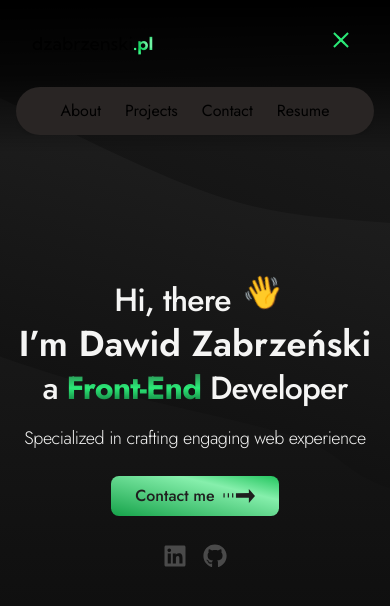
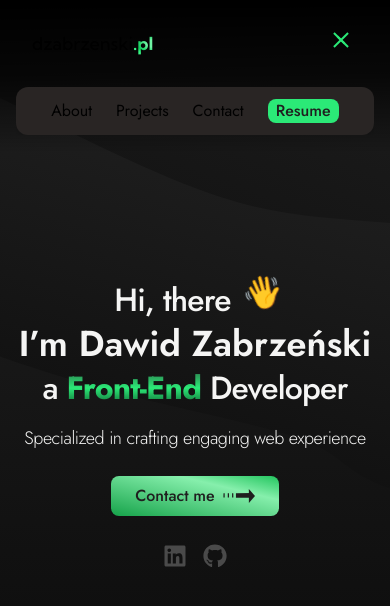
Before and after one commit to dawidzabrzenski/web-portfolio, a React (Vite) app: page / in a window 390 px wide. Both pictures are taken after a click on the button "Burger Icon for Navbar". Shown: the top 606 px of the page. Built offline with nearby package versions, Linux system fonts and the light colour scheme.

Commit message:
Some navbar tweaks, like resume button

```diff
--- a/src/components/BurgerIcon.jsx
+++ b/src/components/BurgerIcon.jsx
@@ -1,6 +1,6 @@
 import { motion, MotionConfig } from "framer-motion";
 
-function BurgerIcon({ value, setValue }) {
+function BurgerIcon({ value, setValue, setNavbarExpanded }) {
   return (
     <MotionConfig
       transition={{
@@ -10,7 +10,10 @@ function BurgerIcon({ value, setValue }) {
     >
       <motion.button
         initial={false}
-        onClick={() => setValue((cur) => !cur)}
+        onClick={() => {
+          setValue((cur) => !cur);
+          setNavbarExpanded(false);
+        }}
         className="relative h-12 w-12 rounded-full transition-colors focus:outline-none"
         animate={value ? "open" : "close"}
         aria-label="Burger Icon for Navbar"
--- a/src/components/Navbar.jsx
+++ b/src/components/Navbar.jsx
@@ -7,13 +7,14 @@ import ButtonRotating from "./ButtonRotating";
 
 function Navbar() {
   const [active, setActive] = useState(false);
+  const [isExpanded, setIsExpanded] = useState(false);
 
   return (
     <nav className="fixed top-0 z-40 w-full overflow-hidden bg-gradient-to-b from-black via-black/70 px-4 py-4 md:pt-8">
       <div className="grid w-full grid-cols-8 items-center px-4 md:grid-cols-12 md:px-12">
         <h2 className="col-span-7 text-start text-lg md:col-span-4 md:text-2xl">
           <p
-            className="font-kumbh inline-block font-medium hover:cursor-pointer"
+            className="inline-block font-kumbh font-medium hover:cursor-pointer"
             onClick={() => scrollToSection("home")}
           >
             dzabrzenski
@@ -38,21 +39,26 @@ function Navbar() {
         </div>
 
         <div className="grid-row col-span-1 md:hidden">
-          <BurgerIcon value={active} setValue={setActive} />
+          <BurgerIcon
+            value={active}
+            setValue={setActive}
+            setNavbarExpanded={setIsExpanded}
+          />
         </div>
       </div>
 
       {active && (
         <div className="flex justify-center overflow-hidden">
           <motion.ul
-            initial={{ opacity: 0, y: -80, width: "70vw" }}
+            initial={{ opacity: 0, y: -80, width: "75vw" }}
             animate={[{ opacity: 1, y: 0 }, { width: "100vw" }]}
             transition={{
               opacity: { duration: 0.2 },
-              y: { duration: 0.2 },
-              width: { duration: 0.3, delay: 0.3 },
+              y: { duration: 0.3 },
+              width: { duration: 0.6, delay: 0.3 },
             }}
-            className="mt-4 flex justify-center gap-6 rounded-full bg-stone-800 py-3 drop-shadow-md"
+            className="mt-4 flex justify-center gap-6 rounded-xl bg-stone-800 py-3 drop-shadow-md"
+            onAnimationComplete={() => setIsExpanded(true)}
           >
             <NavbarList setNavbar={setActive} />
           </motion.ul>
--- a/src/components/NavbarList.jsx
+++ b/src/components/NavbarList.jsx
@@ -19,7 +19,7 @@ function NavbarList({ setNavbar }) {
           Contact
         </NavbarElement>
       </li>
-      <li className="relative transition-colors duration-300 after:absolute after:bottom-0 after:left-0 after:block after:h-0.5 after:w-0 after:bg-light-green after:transition-all after:duration-300 hover:cursor-pointer hover:text-light-green hover:after:w-full md:hidden">
+      <li className="relative rounded-lg bg-light-green px-2 font-medium text-dark transition-colors duration-300 md:hidden">
         <a
           target="_blank"
           rel="noopener noreferrer"
```
